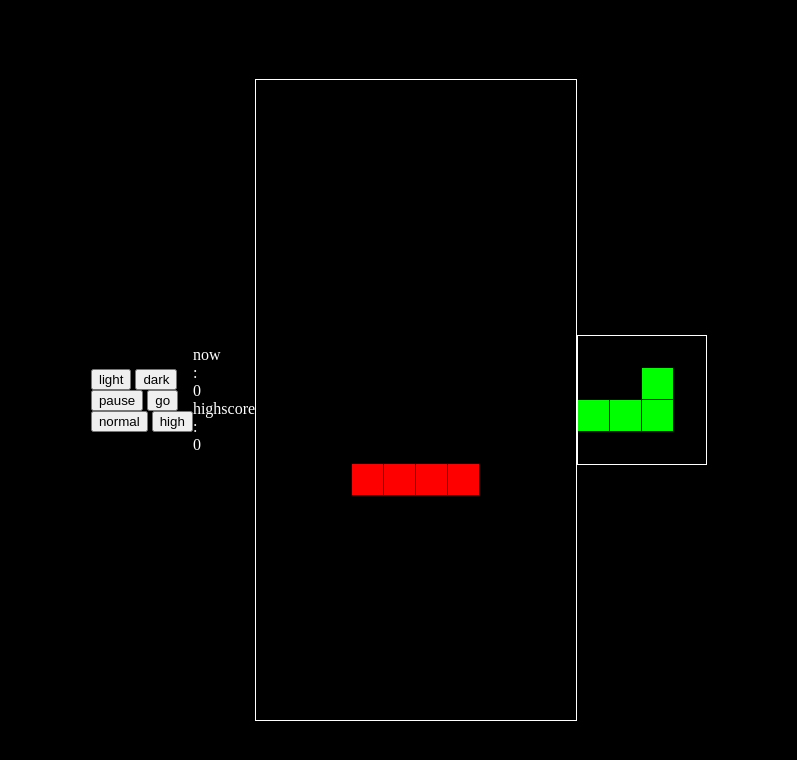
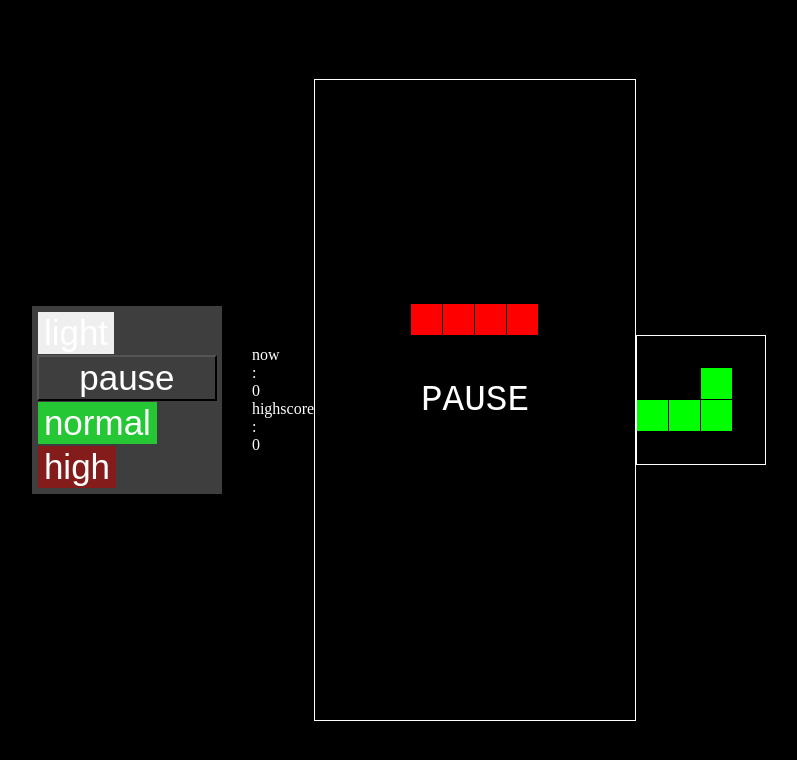
Before and after one commit to ZlayaZayaZ/tetris, a website built with webpack: page index.html in a window 1280 px wide. Both pictures are taken after a click on the button "pause". Shown: the whole page, without its empty margins (241-1038 px from the left). Built offline with nearby package versions, Linux system fonts and the light colour scheme.

Commit message:
adding a pause function

```diff
--- a/src/index.js
+++ b/src/index.js
@@ -9,8 +9,12 @@ const grid = 32;
 const next = document.getElementById('next');
 const contextNext = next.getContext('2d');
 
+// элементы статистики игры
 const check = document.getElementById('check');
 const record = document.getElementById('record');
+
+// элементы кнопок
+const pauseButton = document.querySelector('.pause');
 
 // массив с последовательностями фигур, на старте — пустой
 let tetrominoSequence = [];
@@ -255,22 +259,24 @@ function drawNextTetromino() {
   }
 }
 
-// // показываем надпись Game Over
-// function pause() {
-//   // прекращаем всю анимацию игры
-//   cancelAnimationFrame(rAF);
-//   // рисуем чёрный прямоугольник посередине поля
-//   context.fillStyle = 'black';
-//   context.globalAlpha = 0.75;
-//   context.fillRect(0, canvas.height / 2 - 30, canvas.width, 60);
-//   // пишем надпись белым моноширинным шрифтом по центру
-//   context.globalAlpha = 1;
-//   context.fillStyle = 'white';
-//   context.font = '36px monospace';
-//   context.textAlign = 'center';
-//   context.textBaseline = 'middle';
-//   context.fillText('PAUSE', canvas.width / 2, canvas.height / 2);
-// }
+// функция обработки нажатия кнопки пауза
+function pause() {
+  // прекращаем всю анимацию игры
+  cancelAnimationFrame(rAF);
+  // рисуем чёрный прямоугольник посередине поля
+  context.fillStyle = 'black';
+  context.globalAlpha = 0.75;
+  context.fillRect(0, canvas.height / 2 - 30, canvas.width, 60);
+  // пишем надпись белым моноширинным шрифтом по центру
+  context.globalAlpha = 1;
+  context.fillStyle = 'white';
+  context.font = '36px monospace';
+  context.textAlign = 'center';
+  context.textBaseline = 'middle';
+  context.fillText('PAUSE', canvas.width / 2, canvas.height / 2);
+}
+
+
 
 // показываем надпись Game Over
 function showGameOver() {
@@ -300,6 +306,9 @@ function showGameOver() {
     check.textContent = 0;
   }
 }
+
+// pauseButton.addEventListener('click', pause);
+pauseButton.onclick = pause;
 
 // следим за нажатиями на клавиши
 document.addEventListener('keydown', function(e) {
--- a/src/style.css
+++ b/src/style.css
@@ -18,3 +18,41 @@ html, body {
   .check {
     color: white;
   }
+
+  .hidden {
+    display: none;
+}
+
+
+.buttonAll {
+    display: flex;
+    flex-direction: column;
+    width: 180px;
+    margin-right:30px;
+    border: 5px solid rgb(63, 62, 62);
+    background-color: rgb(63, 62, 62);
+}
+
+.button {
+    height: 33.3%;
+    border: 1px solid rgb(63, 62, 62);
+    color: white;
+    text-align: center;
+    font-size: 35px;
+    box-sizing: border-box;
+}
+
+.buttonStop {
+    width: 100%;
+    color: white;
+    background-color: rgb(63, 62, 62);
+    font-size: 35px;
+}
+
+.red {
+    background-color: #851c1c;
+}
+
+.green {
+    background-color: #25c735;
+}
```
